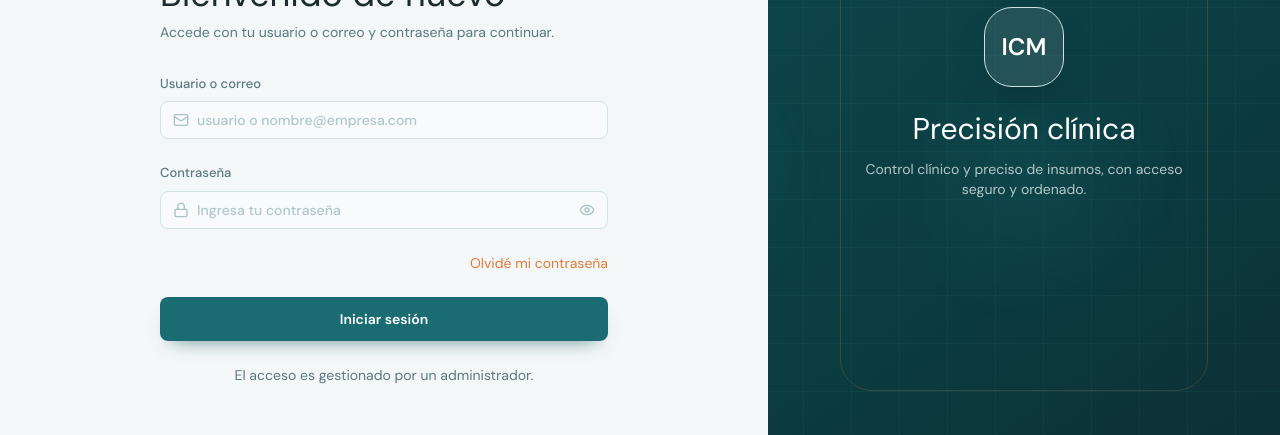
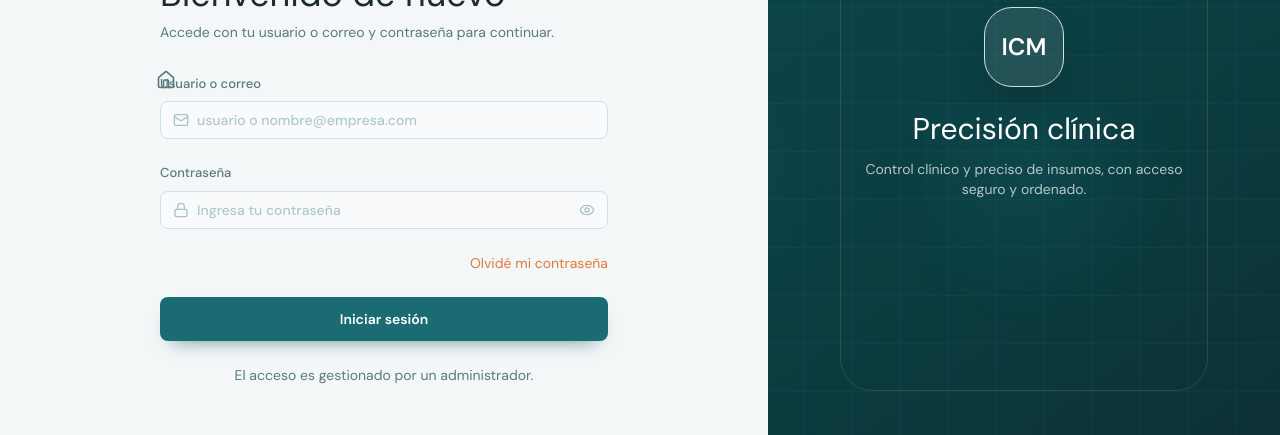
Before and after one commit to JuanJo0775/Sistema_Inventario_ICM_F, a React (Vite) app: page /login in a window 1280 px wide. Shown: the part 297-732 px from the top of the page. Built offline with nearby package versions, Linux system fonts and the light colour scheme; no server answers.

Commit message:
feat(login): add home button to navigate to landing page

```diff
--- a/src/features/auth/LoginPage.tsx
+++ b/src/features/auth/LoginPage.tsx
@@ -1,4 +1,4 @@
-import { Mail, Lock } from 'lucide-react'
+import { Home, Mail, Lock } from 'lucide-react'
 import { useForm } from 'react-hook-form'
 import { z } from 'zod'
 import { zodResolver } from '@hookform/resolvers/zod'
@@ -60,6 +60,14 @@ function LoginPage() {
       title={t('auth.login.title')}
       subtitle={t('auth.login.subtitle')}
     >
+      <div className="relative">
+      <Link
+        to="/"
+        className="absolute -top-1 -left-1 text-[color:var(--color-text-muted)] hover:text-[color:var(--color-accent)] transition-colors"
+        title="Ir a inicio"
+      >
+        <Home className="h-5 w-5" />
+      </Link>
       <form
         onSubmit={handleSubmit(onSubmit)}
         className="space-y-6"
@@ -110,6 +118,7 @@ function LoginPage() {
           {t('auth.login.managedAccess')}
         </div>
       </form>
+      </div>
     </AuthLayout>
   )
 }
```
Also changed, not shown: 1 other file (tests, documents, lock files or other folders).
